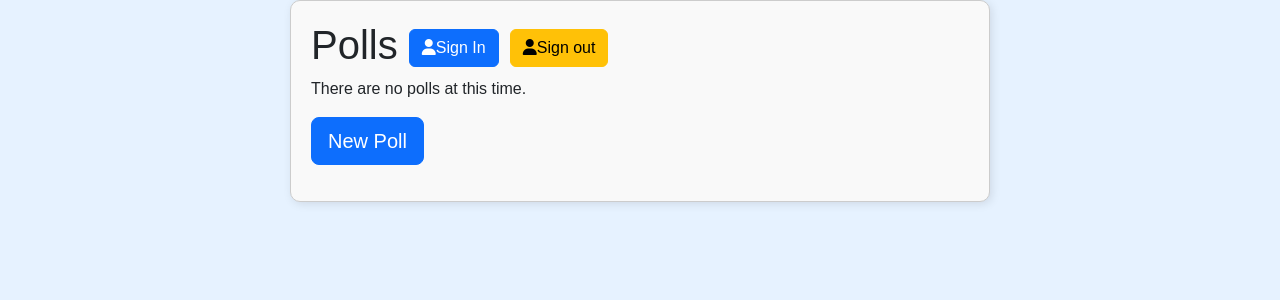
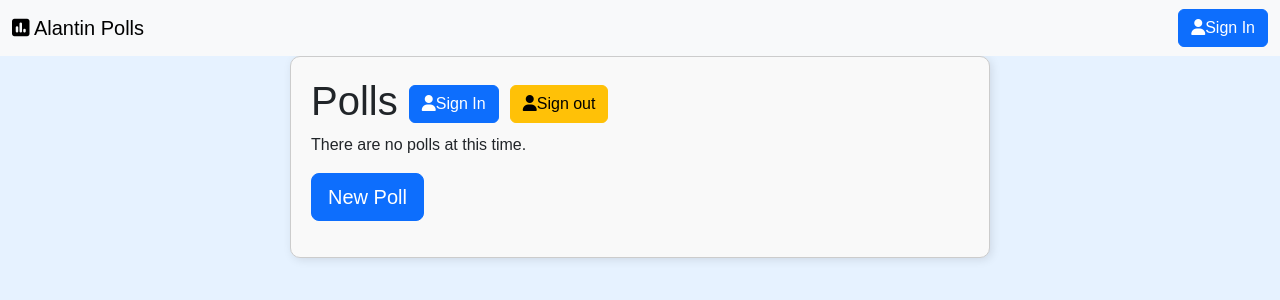
Before and after one commit to AlantinX/Polling-App, a Django app: page /polls/ in a window 1280 px wide. Shown: the top 300 px of the page. Run offline with Django 5.2, Linux system fonts and the light colour scheme; data that the repository does not hold is empty.

Commit message:
Added Navbar

```diff
--- a/polls/templates/base.html
+++ b/polls/templates/base.html
@@ -7,6 +7,24 @@
         Polling App
     </title>
     {% endblock %}
+<nav class="navbar navbar-expand-lg navbar-light bg-light">
+    <div class="container-fluid">
+        <a class="navbar-brand" href="{% url 'polls:index' %}"><i class="fa-solid fa-poll"></i> Alantin Polls</a>
+        <button class="navbar-toggler" type="button" data-bs-toggle="collapse" data-bs-target="#navbarNav" aria-controls="navbarNav" aria-expanded="false" aria-label="Toggle navigation">
+            <span class="navbar-toggler-icon"></span>
+        </button>
+        <ul class="navbar-nav">
+            <li class="nav-item">
+                {% if user.is_authenticated %}
+                    {{ user.username }} <a href="{% url 'polls:logout' %}" button class="btn btn-warning"><i class="fa-solid fa-user"></i>Sign out</button></a></h1>
+                {% else %}
+                    <a href="{% url 'polls:login' %}" button class="btn btn-primary"><i class="fa-solid fa-user"></i>Sign In</button></a>
+                {% endif %}
+            </li>
+    </div>
+
+
+</nav>
     <meta charset="UTF-8">
     <link href="https://cdn.jsdelivr.net/npm/bootstrap@5.3.3/dist/css/bootstrap.min.css" rel="stylesheet" integrity="sha384-QWTKZyjpPEjISv5WaRU9OFeRpok6YctnYmDr5pNlyT2bRjXh0JMhjY6hW+ALEwIH" crossorigin="anonymous">
     <link href="https://cdnjs.cloudflare.com/ajax/libs/font-awesome/6.7.2/css/all.min.css" rel="stylesheet"/>
```
